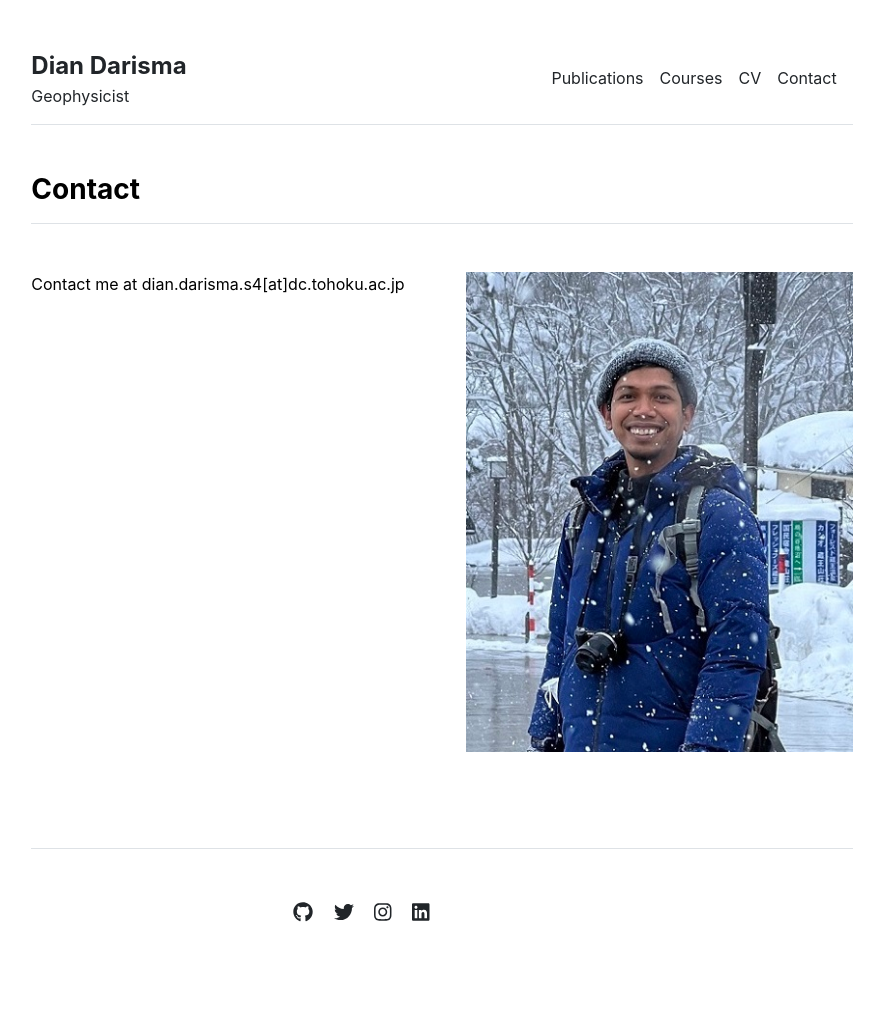
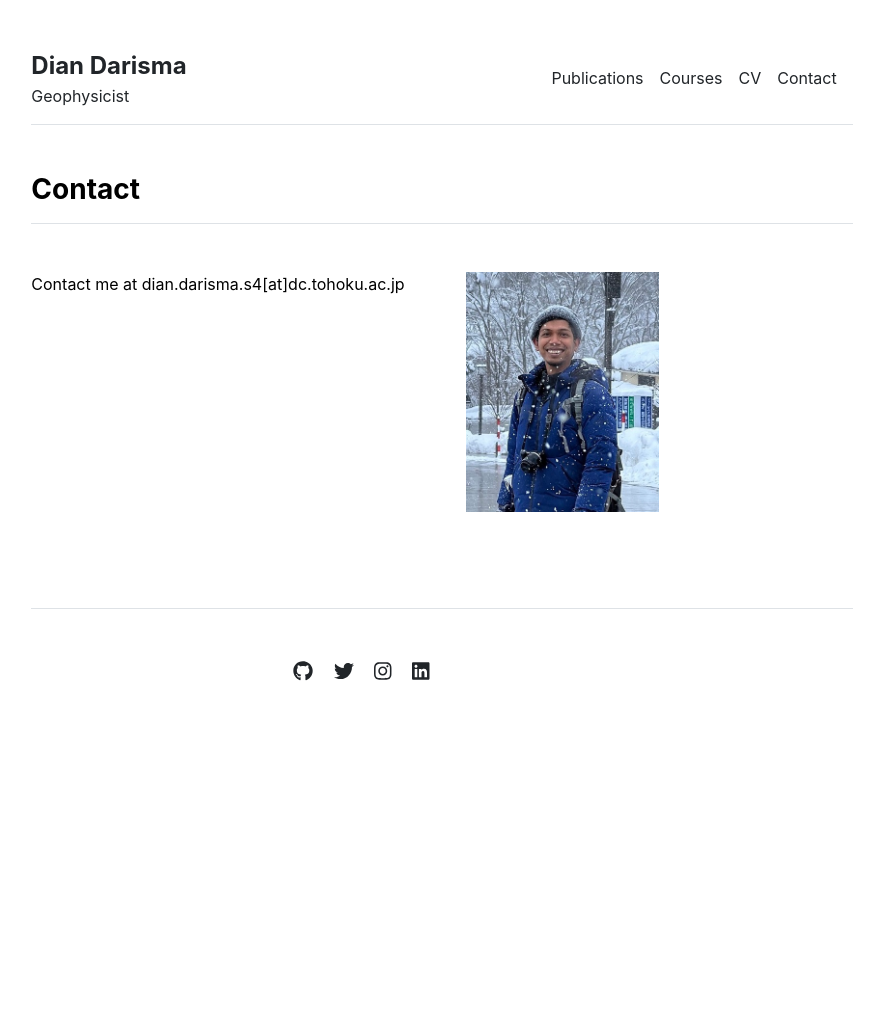
Before and after one commit to diandarisma/diandarisma.github.io, a Jekyll site: the page built from contact.md, in a window 1280 px wide. Shown: the whole page, without its empty margins (198-1082 px from the left). Built offline with Jekyll 4.4.1, drawn with Linux system fonts in a browser that asks for light colours; after the commit the page ends 900 px from its top, so only the background shows below that.

Commit message:
Update contact.html

```diff
--- a/_includes/contact.html
+++ b/_includes/contact.html
@@ -7,7 +7,7 @@
         <p>Contact me at dian.darisma.s4[at]dc.tohoku.ac.jp</p>
       </div>
       <div class="col-md-6">
-        <img src="{{ site.github.url }}/{{ contact.image }}" alt="Contact" width="100%">
+        <img src="{{ site.github.url }}/{{ contact.image }}" alt="Contact" width="50%">
       </div>
     </div>
     {% endfor %}
```
